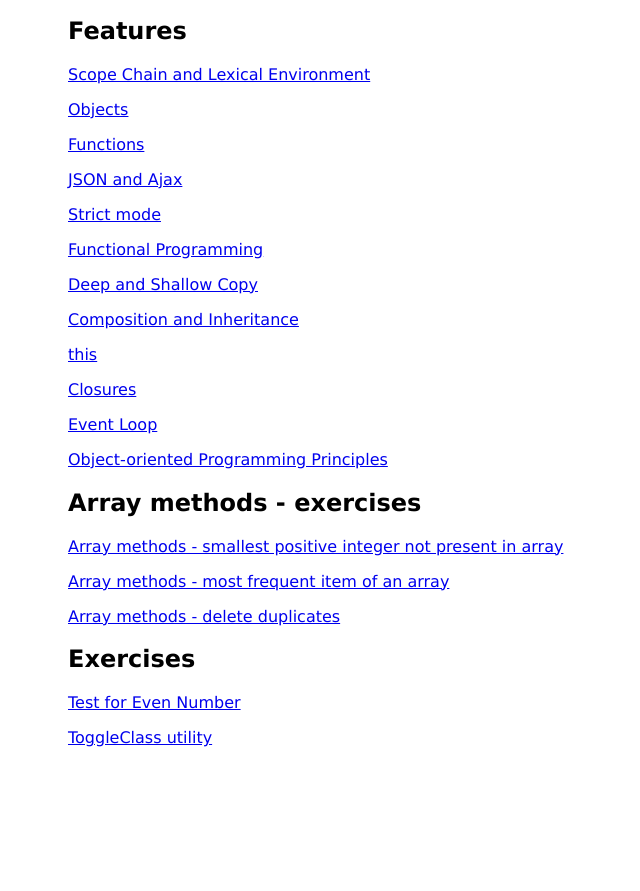
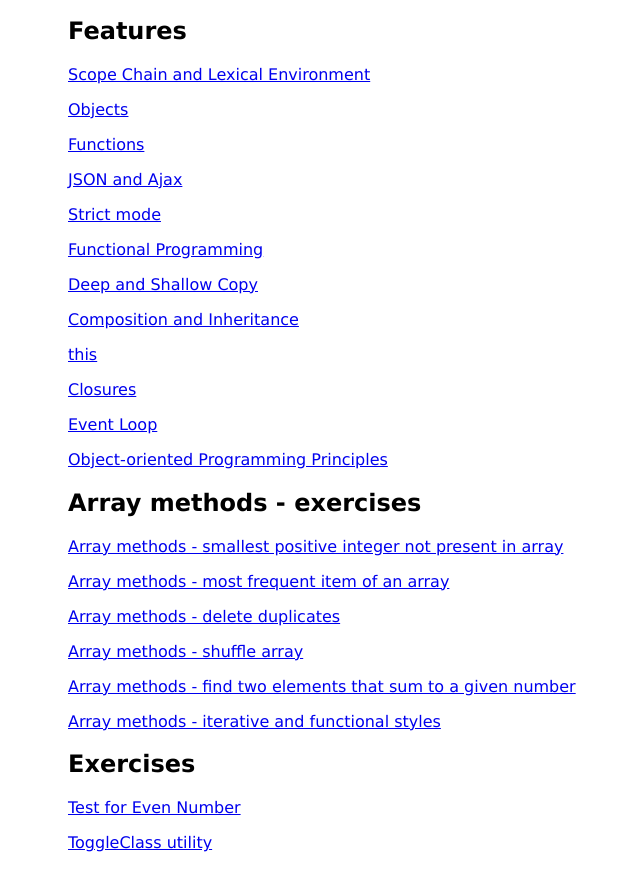
Before and after one commit to eremina-official/javascript-features, a website: page index.html in a window 1280 px wide. Shown: the part 103-994 px from the top of the page, without its empty margins (60-700 px from the left). Before the commit the page ends 898 px from the top, so only its background shows below. Drawn offline with Linux system fonts and the light colour scheme.

Commit message:
update array methods

```diff
--- a/index.html
+++ b/index.html
@@ -31,6 +31,9 @@
     <p><a href="array-methods-exercises/page13.html">Array methods - smallest positive integer not present in array</a></p>
     <p><a href="array-methods-exercises/page15.html">Array methods - most frequent item of an array</a></p>
     <p><a href="array-methods-exercises/page17.html">Array methods - delete duplicates</a></p>
+    <p><a href="array-methods-exercises/page18.html">Array methods - shuffle array</a></p>
+    <p><a href="array-methods-exercises/page19.html">Array methods - find two elements that sum to a given number</a></p>
+    <p><a href="array-methods-exercises/page20.html">Array methods - iterative and functional styles</a></p>
 
     <h2>Exercises</h2>
     <p><a href="exercises/page6.html">Test for Even Number</a></p>
```
